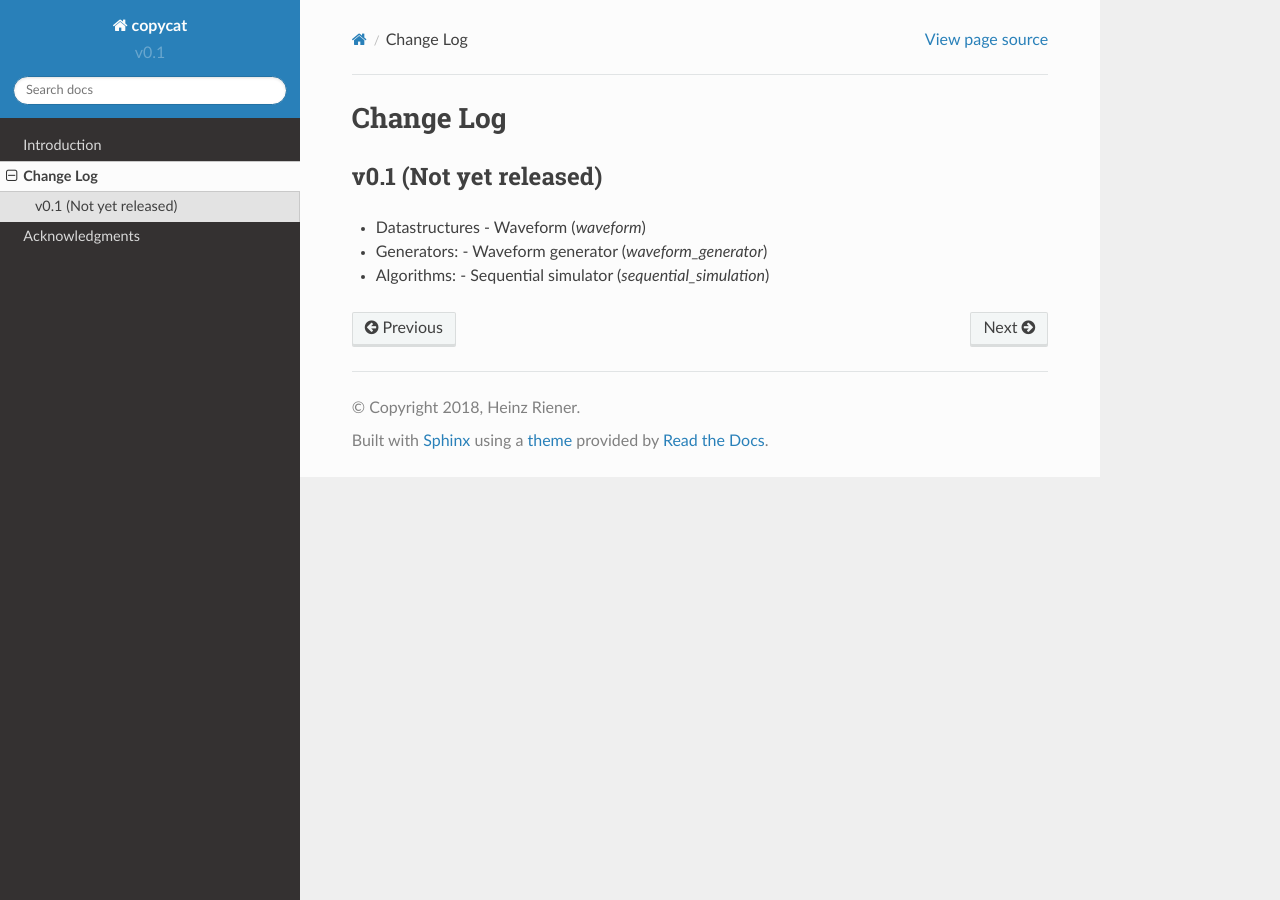
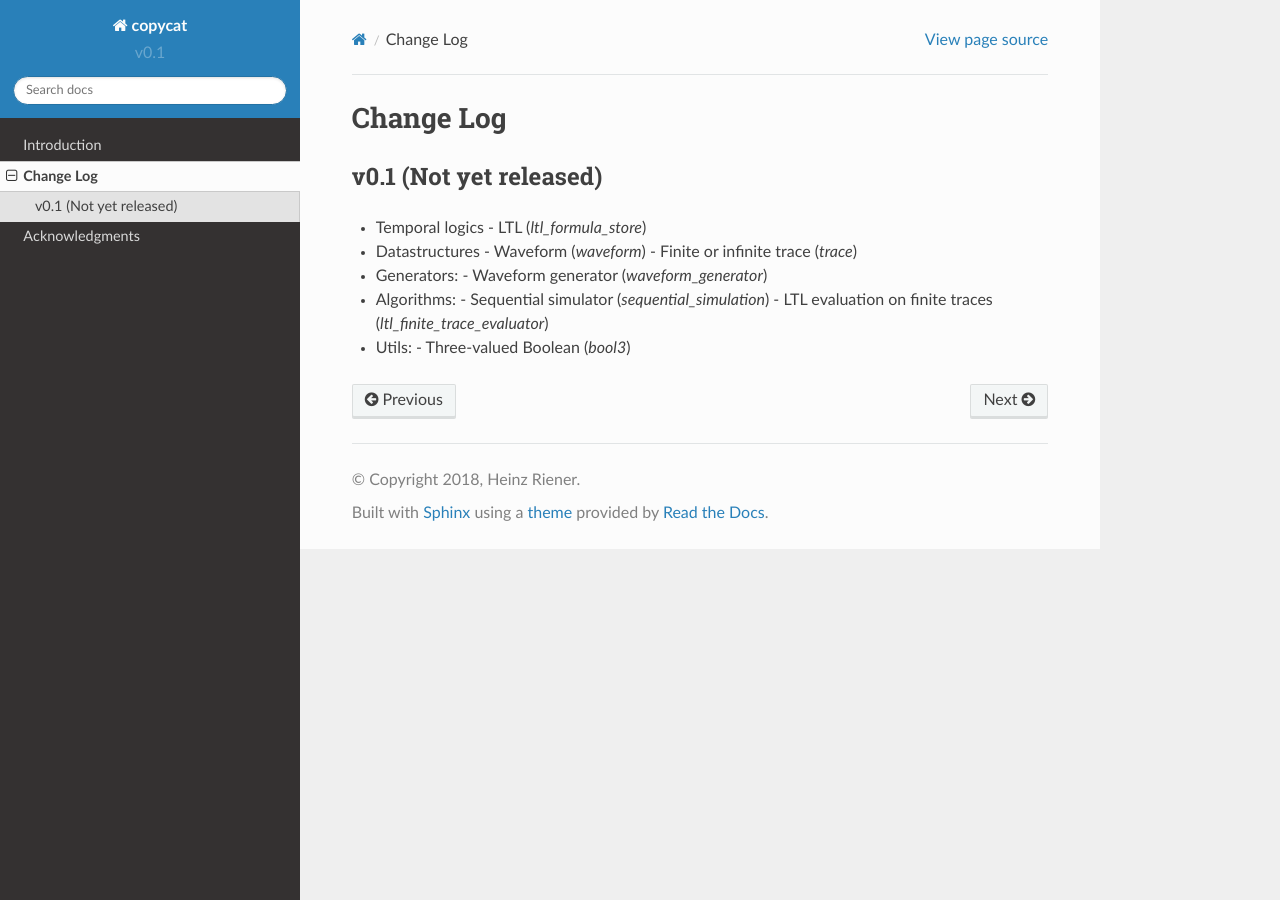
Before and after one commit to hriener/copycat, a Sphinx documentation site: the page built from docs/changelog.rst, in a window 1280 px wide. Built offline with Sphinx 7.4.7 and the Read the Docs theme 2.0.0, drawn with Linux system fonts in a browser that asks for light colours.

Commit message:
changelog.

```diff
--- a/docs/changelog.rst
+++ b/docs/changelog.rst
@@ -4,11 +4,19 @@ Change Log
 v0.1 (Not yet released)
 -----------------------
 
+* Temporal logics
+  - LTL (`ltl_formula_store`)
+
 * Datastructures
   - Waveform (`waveform`)
+  - Finite or infinite trace (`trace`)
 
 * Generators:
   - Waveform generator (`waveform_generator`)
 
 * Algorithms:
   - Sequential simulator (`sequential_simulation`)
+  - LTL evaluation on finite traces (`ltl_finite_trace_evaluator`)
+
+* Utils:
+  - Three-valued Boolean (`bool3`)
```
